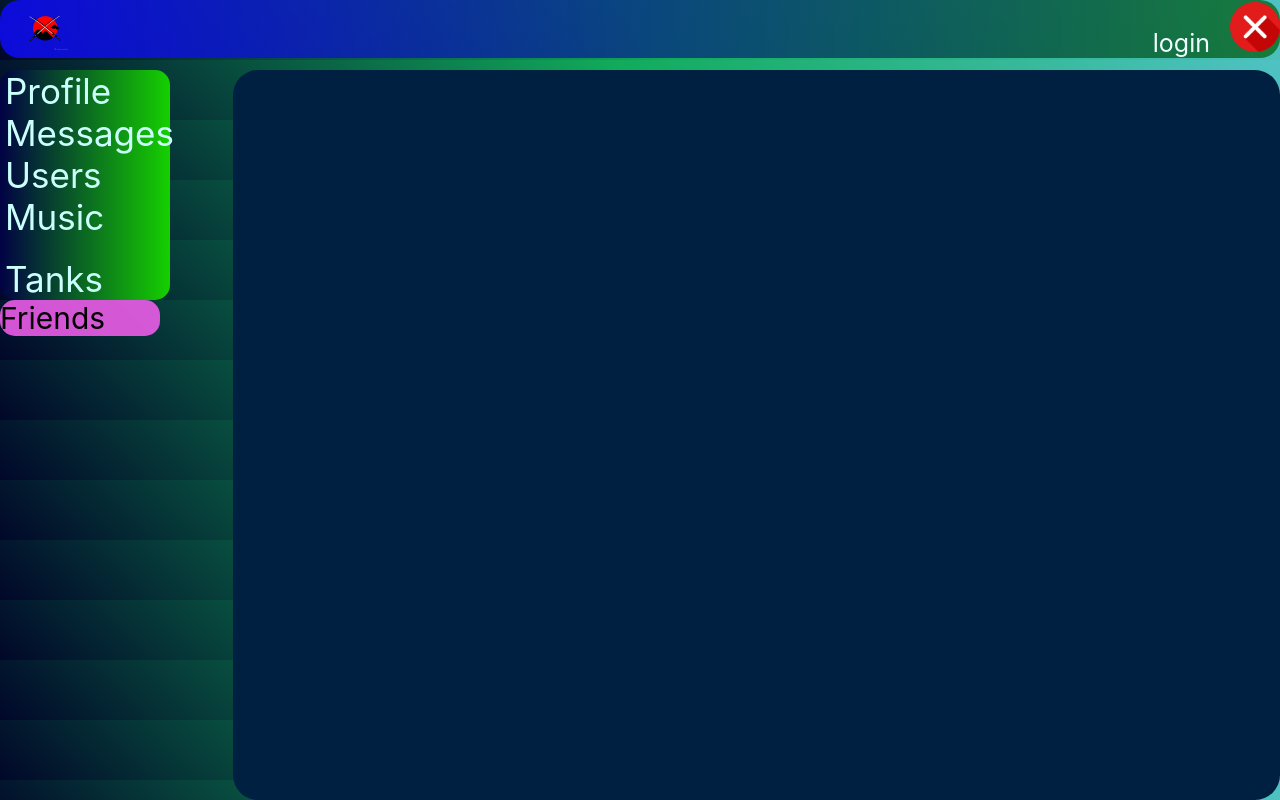
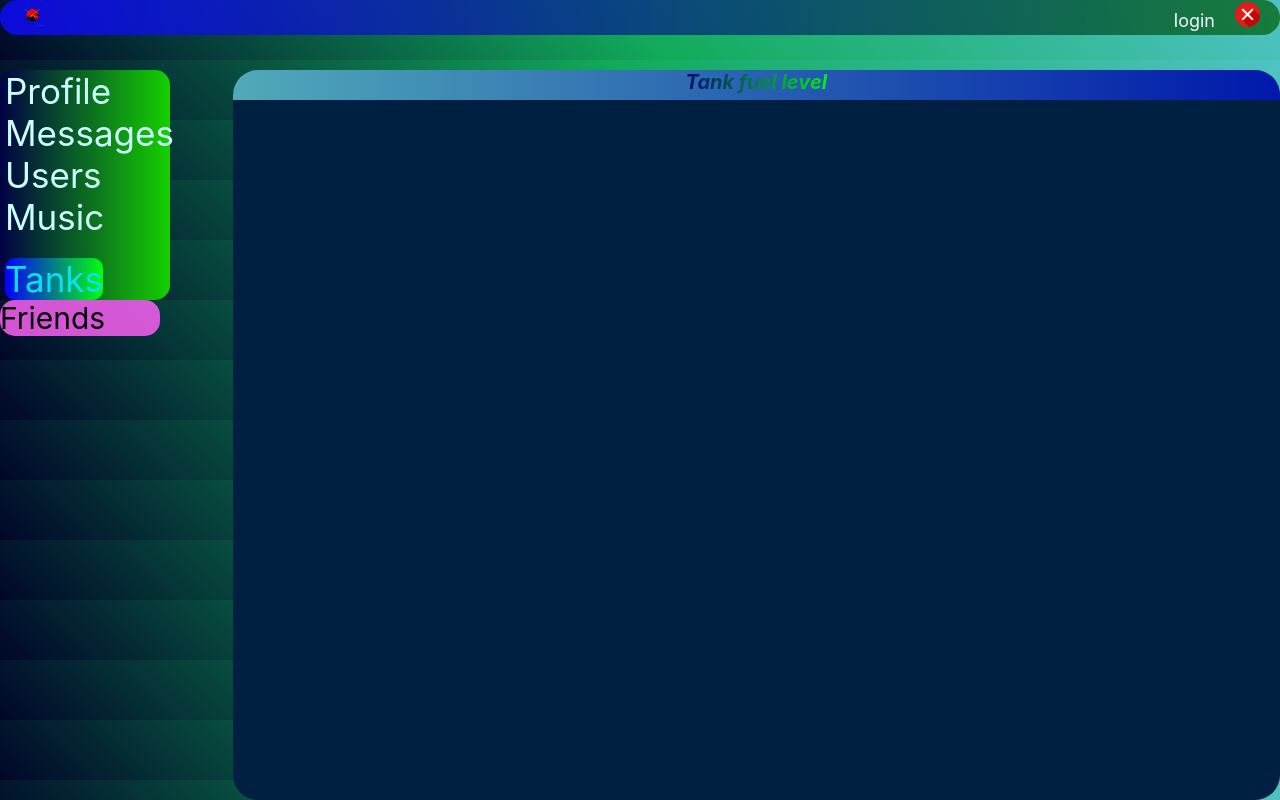
Before and after one commit to Alexey928/WheyOfSamuray, a React (Create React App) app: page /Tanks in a window 1280 px wide. Built offline with nearby package versions, Linux system fonts and the light colour scheme; no server answers.

Commit message:
continue progect and create page for tancs level ) it is my first frilanse task )

```diff
--- a/src/App.tsx
+++ b/src/App.tsx
@@ -18,7 +18,7 @@ import LoginPage from "./components/Login/loginPage";
 import Preloader from "./components/UIcomponets/generalPreloader/Preloader";
 import {AppStateType, initializeAppTC} from "./ActionCreators/AppAC";
 import {useSelector} from "react-redux";
-import TancsPage from "./components/Tancs/TancsPage";
+
 import TanksPage from "./components/Tancs/TancsPage";
 
 const App = ()=>{
--- a/src/components/Header/Header.module.css
+++ b/src/components/Header/Header.module.css
@@ -1,22 +1,24 @@
 .header{
+    height: 35px;
     color: azure;
     position: fixed;
     grid-column: 1/12;
     margin-bottom: 4px;
-    font-size: 25px;
+    font-size: 18px;
     background-image:linear-gradient(90deg, rgba(14, 11, 234, 0.92), rgba(1, 93, 3, 0.7));
     border-radius:20px;
     width: 100%;
     z-index: 10;
 }
 header img{
-    height: 50px;
+    height: 25px;
     margin-top: 2px;
     margin-left: 20px;
 }
 .auth{
     display: inline-block;
     float: right;
+    margin-right: 20px;
 }
 .auth span:hover{
     cursor: pointer;
--- a/src/components/Navigation/Navigation.tsx
+++ b/src/components/Navigation/Navigation.tsx
@@ -29,7 +29,7 @@ const Navigation = ()=>{
                    <a href={"/Music"}>Music</a>
                </div>
                <div>
-                   <a href={"/Tanks"}>Tanks</a>
+                   <NavLink to={"/Tanks"} className={({ isActive }) => (isActive ? `${style.active} ${style.act}` :'')}>Tanks</NavLink>
                </div>
            </nav>
            <div className={style.frendsCotayner}>Friends</div>
--- a/src/components/ProfilePage/ProfilePage.module.css
+++ b/src/components/ProfilePage/ProfilePage.module.css
@@ -1,7 +1,7 @@
 
 .content{
-    height: calc(100vh - 70px);
-    margin-top: 70px;
+    height: calc(100vh - 45px);
+    margin-top: 45px;
     background-color:  #002041;
     border-radius: 25px;
     position: relative;
--- a/src/components/Tancs/Tancs.module.css
+++ /dev/null
@@ -1,7 +0,0 @@
-.content{
-    height: calc(100vh - 70px);
-    margin-top: 70px;
-    background-color:  #002041;
-    border-radius: 25px;
-    position: relative;
-}
--- a/src/components/Tancs/TancsPage.tsx
+++ b/src/components/Tancs/TancsPage.tsx
@@ -1,10 +1,10 @@
 import React from 'react';
-import style from "./Tancs.module.css"
+import style from "./Tanks.module.css"
 
 const TanksPage = () => {
     return (
         <div className={style.content} >
-
+            <div className={style.contentHeader}><span>Tank fuel level</span></div>
         </div>
     );
 };
--- /dev/null
+++ b/src/components/Tancs/Tanks.module.css
@@ -0,0 +1,24 @@
+.content{
+    height: calc(100vh - 70px);
+    margin-top: 70px;
+    background-color:  #002041;
+    border-radius: 25px;
+    position: relative;
+    display: flex;
+}
+.content .contentHeader {
+    border-top-left-radius: 25px;
+    border-top-right-radius: 25px;
+    font-style: italic;
+    font-weight: bold;
+    height: 30px;
+    background-image:linear-gradient(270deg, rgba(0, 20, 232, 0.63), rgba(124, 243, 248, 0.65));
+    font-size: 20px;
+    text-align: center;
+    width: 100%;
+}
+.contentHeader span{
+    background-image:linear-gradient(270deg, rgba(1, 255, 5, 0.91), rgba(0, 8, 112, 0.96));
+    -webkit-background-clip:text;
+    -webkit-text-fill-color: transparent;
+}
```
Also changed, not shown: src/components/Tancs/Tank.tsx (added, +11 -0 lines).
